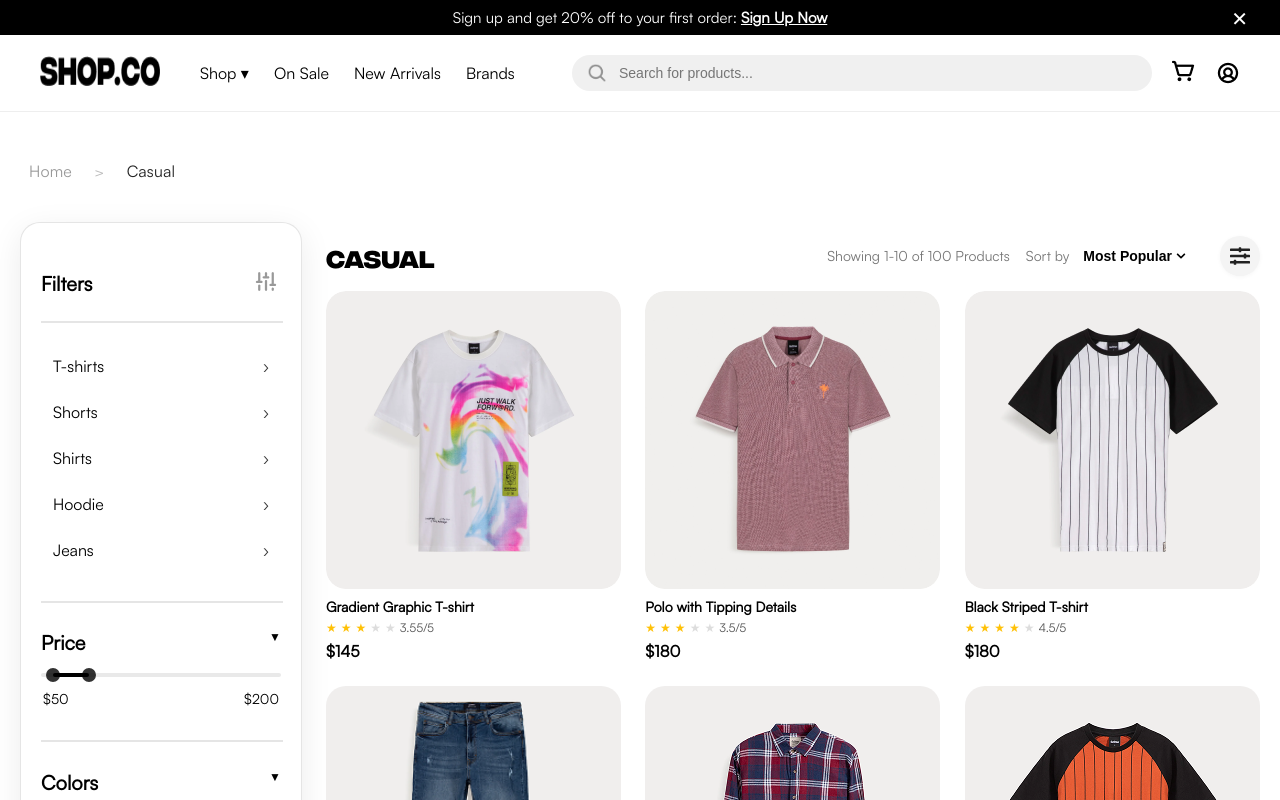
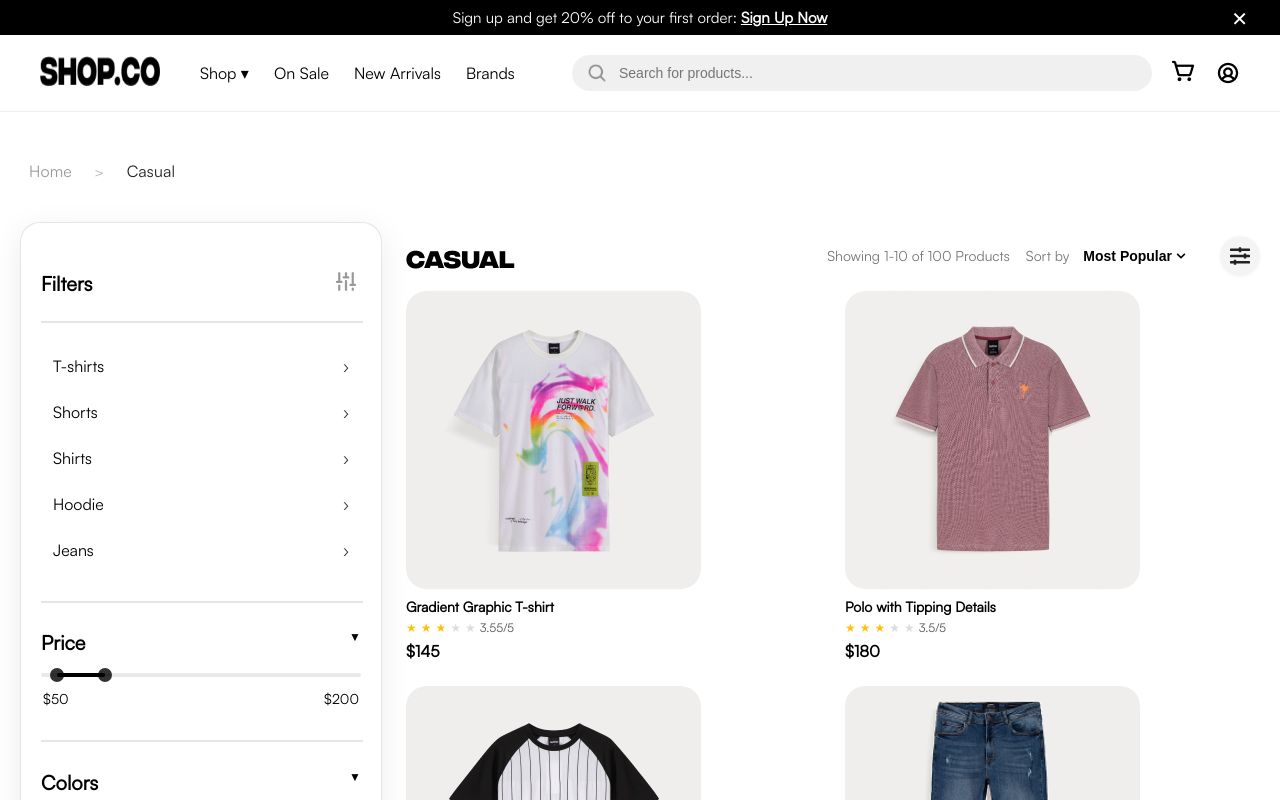
Before and after one commit to phonglk-it/NextJS-Train-Group-x, a Next.js app in the folder FrontEnd/: page /casual in a window 1280 px wide. Shown: the top 800 px of the page. Built offline with nearby package versions, Linux system fonts and the light colour scheme.

Commit message:
fix button filters

```diff
--- a/FrontEnd/src/app/casual/page.tsx
+++ b/FrontEnd/src/app/casual/page.tsx
@@ -4,7 +4,7 @@
 import styles from "./casualPage.module.css";
 import { casual } from "@/data/products-data";
 
-import ResponsiveFilterSidebar from "@/components/CasualPage/ResponsiveFilterSidebar";
+import FilterSidebar from "@/components/CasualPage/FilterSidebar";
 import SortDropdown from "@/components/CasualPage/SortDropdown";
 import Pagination from "@/components/CasualPage/Pagination";
 import Header from "@/components/Header/header";
@@ -38,6 +38,11 @@
     });
   }
 
+  // Hàm cập nhật sản phẩm khi filter thay đổi
+  function handleFilterChange(filteredProducts: any[]) {
+    setProducts(filteredProducts);
+  }
+
   return (
     <div>
       <Header />
@@ -50,10 +55,7 @@
       </div>
       <div className={styles.container}>
         <aside className={styles.sidebar}>
-          <ResponsiveFilterSidebar
-            isOpen={sidebarOpen}
-            onClose={closeSidebar}
-          />
+          <FilterSidebar onFilterChange={handleFilterChange} />
         </aside>
         <main className={styles.content}>
           <div className={styles.header}>
--- a/FrontEnd/src/components/CasualPage/FilterSidebar.tsx
+++ b/FrontEnd/src/components/CasualPage/FilterSidebar.tsx
@@ -7,6 +7,8 @@
 import { FaChevronRight } from "react-icons/fa";
 import { FaXmark } from "react-icons/fa6";
 import Image from "next/image";
+import { casual } from "@/data/products-data";
+import { FaSlidersH } from "react-icons/fa";
 
 const categories = ["T-shirts", "Shorts", "Shirts", "Hoodie", "Jeans"];
 const colors = [
@@ -61,20 +63,12 @@
   };
 
   const handleApplyFilter = () => {
-    // Tạo query params từ các filter đã chọn
-    const params = new URLSearchParams();
-    params.append("min_price", priceRange[0].toString());
-    params.append("max_price", priceRange[1].toString());
-    if (selectedColor) params.append("color", selectedColor);
-    if (selectedSize) params.append("size", selectedSize);
-    if (selectedDressStyle) params.append("dress_style", selectedDressStyle);
-    if (selectedCategory) params.append("category", selectedCategory);
-
-    fetch(`http://localhost:8000/api/products?${params.toString()}`)
-      .then((res) => res.json())
-      .then((data) => {
-        onFilterChange && onFilterChange(data);
-      });
+    let filtered = casual.filter((product) => {
+      if (product.price < priceRange[0] || product.price > priceRange[1])
+        return false;
+      return true;
+    });
+    onFilterChange && onFilterChange(filtered);
   };
 
   return (
@@ -92,14 +86,7 @@
             onClick={() => setFilterCollapsed(false)}
             aria-label="Expand filter sidebar"
           >
-            <Image
-              src="/images/filters-responsive.png"
-              alt="Filter"
-              width={32}
-              height={32}
-              style={{ objectFit: "contain" }}
-              unoptimized
-            />
+            <FaSlidersH size={32} />
           </button>
         </div>
       ) : (
@@ -129,7 +116,9 @@
                   className={`${styles.categoryItem} ${
                     selectedCategory === cat ? styles.categoryItemSelected : ""
                   }`}
-                  onClick={() => setSelectedCategory(cat)}
+                  onClick={() =>
+                    setSelectedCategory(selectedCategory === cat ? null : cat)
+                  }
                   style={{ cursor: "pointer" }}
                 >
                   <span>{cat}</span>
@@ -181,7 +170,9 @@
                         : ""
                     }`}
                     style={{ backgroundColor: color }}
-                    onClick={() => setSelectedColor(color)}
+                    onClick={() =>
+                      setSelectedColor(selectedColor === color ? null : color)
+                    }
                   >
                     {selectedColor === color && (
                       <span className={styles.checkmark}>✔</span>
@@ -203,7 +194,9 @@
                     className={`${styles.sizeBtn} ${
                       selectedSize === size ? styles.sizeBtnSelected : ""
                     }`}
-                    onClick={() => setSelectedSize(size)}
+                    onClick={() =>
+                      setSelectedSize(selectedSize === size ? null : size)
+                    }
                   >
                     {size}
                   </button>
@@ -225,7 +218,11 @@
                         ? styles.dressStyleSelected
                         : ""
                     }`}
-                    onClick={() => setSelectedDressStyle(style)}
+                    onClick={() =>
+                      setSelectedDressStyle(
+                        selectedDressStyle === style ? null : style
+                      )
+                    }
                     style={{ cursor: "pointer" }}
                   >
                     <span>{style}</span>
--- a/FrontEnd/src/components/CasualPage/filterSidebar.module.css
+++ b/FrontEnd/src/components/CasualPage/filterSidebar.module.css
@@ -188,7 +188,7 @@
 }
 
 .sidebar {
-  max-width: 240px;
+  width: 320px;
   padding: 20px;
   border-radius: 20px;
   border: 1px solid #0000001A;
@@ -204,6 +204,15 @@
   display: none;
   color: #333;
   margin-left: auto;
+}
+
+@media (max-width: 900px) {
+  .sidebar {
+    width: 100vw;
+    max-width: 100vw;
+    min-width: 0;
+    padding: 12px 8px;
+  }
 }
 
 @media (max-width: 768px) {
@@ -408,3 +417,70 @@
   background-color: black;
   color: white;
 }
+
+.filterCircleBtn {
+  width: 28px;
+  height: 28px;
+  border-radius: 8px;
+  background: #fff;
+  border: 1px solid #eee;
+  box-shadow: 0 2px 8px 0 #0001;
+  display: flex;
+  align-items: center;
+  justify-content: center;
+  transition: box-shadow 0.2s, border 0.2s;
+  cursor: pointer;
+  padding: 0;
+  margin: 0 auto;
+}
+
+.filterCircleBtn svg {
+  width: 16px;
+  height: 16px;
+}
+
+.filterCircleBtn:hover {
+  box-shadow: 0 4px 12px 0 #0002;
+  border: 1.5px solid #ddd;
+}
+
+@media (max-width: 600px) {
+  .filterCircleBtn {
+    width: 24px;
+    height: 24px;
+    border-radius: 6px;
+    margin: 4px auto; /* Thêm margin nhỏ cho dễ bấm */
+    box-shadow: 0 1px 4px 0 #0002;
+  }
+  .filterCircleBtn svg {
+    width: 13px;
+    height: 13px;
+  }
+}
+
+.sidebar.collapsed {
+  width: 50px !important;
+  min-width: 50px !important;
+  max-width: 50px !important;
+  height: 50px !important;
+  min-height: 50px !important;
+  max-height: 50px !important;
+  padding: 0 !important;
+  border-radius: 8px;
+  box-shadow: 0 2px 8px 0 #0001;
+  display: flex;
+  align-items: center;
+  justify-content: center;
+  background: #fff;
+  transition: width 0.2s, height 0.2s, box-shadow 0.2s;
+  overflow: hidden;
+}
+
+.filterCollapsedWrapper {
+  width: 28px;
+  height: 28px;
+  display: flex;
+  align-items: center;
+  justify-content: center;
+  padding: 0;
+}
--- a/FrontEnd/src/data/products-data.ts
+++ b/FrontEnd/src/data/products-data.ts
@@ -68,6 +68,19 @@
   },
 ];
 
+const sizes = [
+  "XX-Small",
+  "SX-Small",
+  "Small",
+  "Medium",
+  "Large",
+  "X-Large",
+  "XX-Large",
+  "3X-Large",
+  "4X-Large",
+];
+
+
 export const casual: Product[] = [
   {
     id: 9,
@@ -75,6 +88,10 @@
     price: 145,
     rating: 3.55,
     image: "/images/Gradient-Graphic-T-shirt.png",
+    category: ["T-shirts"],
+    color: ["white"],
+    size: sizes,
+    dressStyle: ["Casual"]
   },
   {
     id: 10,
@@ -82,6 +99,10 @@
     price: 180,
     rating: 3.5,
     image: "/images/Polo-with-Tipping-Details.png",
+    category: ["T-shirts"],
+    color: ["black"],
+    size: sizes,
+    dressStyle: ["Casual"]
   },
   {
     id: 11,
@@ -89,6 +110,10 @@
     price: 180,
     rating: 4.5,
     image: "/images/Black-Striped-T-shirt.png",
+    category: ["T-shirts"],
+    color: ["black"],
+    size: sizes,
+    dressStyle: ["Casual"]
   },
   {
     id: 12,
@@ -98,6 +123,10 @@
     discount: "-20%",
     rating: 3.5,
     image: "/images/jeans-1.png",
+    category: ["Jeans"],
+    color: ["black"],
+    size: sizes,
+    dressStyle: ["Casual"]
   },
   {
     id: 13,
@@ -105,6 +134,10 @@
     price: 180,
     rating: 4.5,
     image: "/images/shirt-1.png",
+    category: ["Shirts"],
+    color: ["black"],
+    size: sizes,
+    dressStyle: ["Casual"]
   },
   {
     id: 14,
@@ -114,6 +147,10 @@
     discount: "-30%",
     rating: 4.5,
     image: "/images/tshirt-2.png",
+    category: ["T-shirts"],
+    color: ["white"],
+    size: sizes,
+    dressStyle: ["Casual"]
   },
   {
     id: 15,
@@ -123,6 +160,10 @@
     image: "/images/shirt-2.png",
     oldPrice: 232,
     discount: "-20%",
+    category: ["Shirts"],
+    color: ["black"],
+    size: sizes,
+    dressStyle: ["Casual"]
   },
   {
     id: 16,
@@ -130,6 +171,10 @@
     price: 145,
     rating: 4.0,
     image: "/images/tshirt-3.png",
+    category: ["T-shirts"],
+    color: ["white"],
+    size: sizes,
+    dressStyle: ["Casual"]
   },
   {
     id: 17,
@@ -137,5 +182,42 @@
     price: 80,
     rating: 3.0,
     image: "/images/shorts-1.png",
+    category: ["Shorts"],
+    color: ["black"],
+    size: sizes,
+    dressStyle: ["Casual"]
   },
+  {
+    id: 18,
+    name: "Faded Skinny Jeans",
+    price: 210,
+    rating: 4.5,
+    image: "/images/jeans-2.png",
+    category: ["Jeans"],
+    color: ["black"],
+    size: sizes,
+    dressStyle: ["Casual"]
+  },
+  {
+    id: 19,
+    name: "Vertical Striped Shirt",
+    price: 210,
+    rating: 4.5,
+    image: "/images/shirt-2.png",
+    category: ["Shirts"],
+    color: ["black"],
+    size: sizes,
+    dressStyle: ["Casual"]
+  },
+  {
+    id: 20,
+    name: "Checkered Shirt",
+    price: 210,
+    rating: 4.5,
+    image: "/images/shirt-1.png",
+    category: ["Shirts"],
+    color: ["black"],
+    size: sizes,
+    dressStyle: ["Casual"]
+  }
 ];
--- a/FrontEnd/src/types/Product.ts
+++ b/FrontEnd/src/types/Product.ts
@@ -6,4 +6,8 @@
   image: string;
   oldPrice?: number;
   discount?: string;
+  category?: string[];
+  color?: string[];
+  size?: string[];
+  dressStyle?: string[];
 }
```
